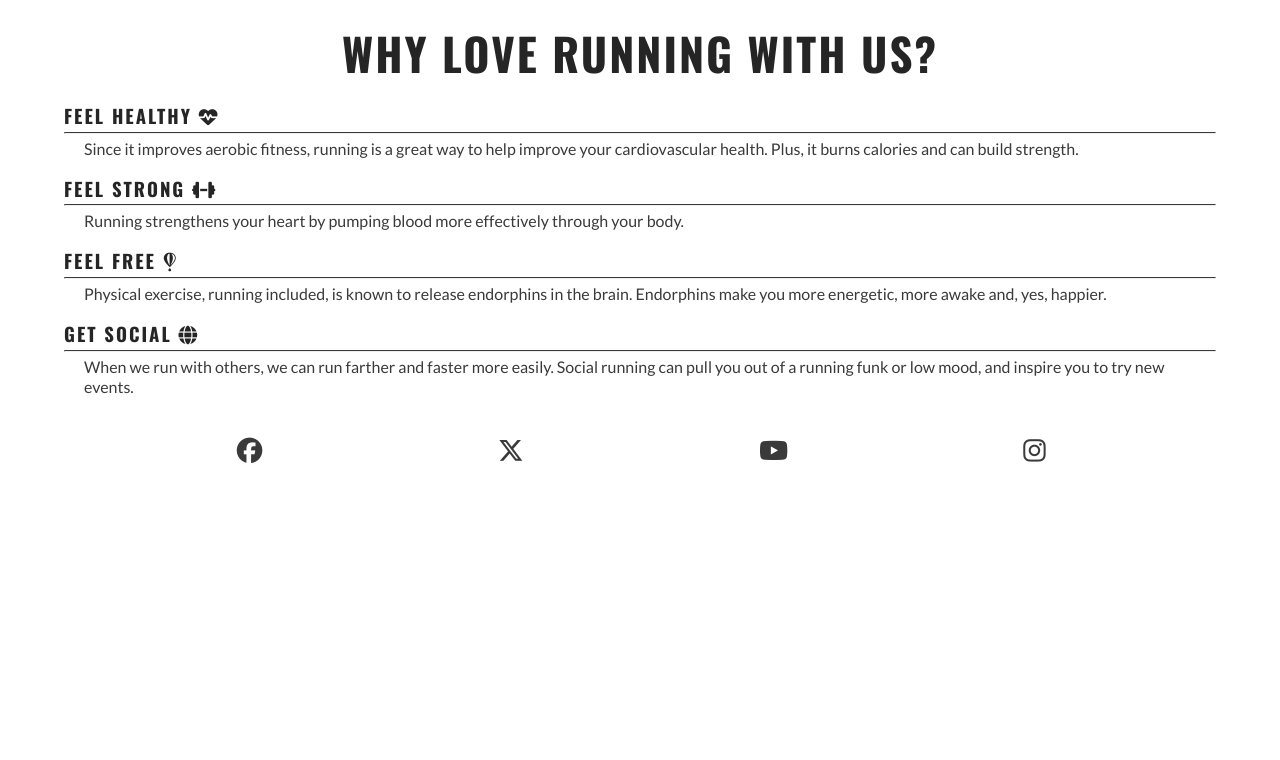
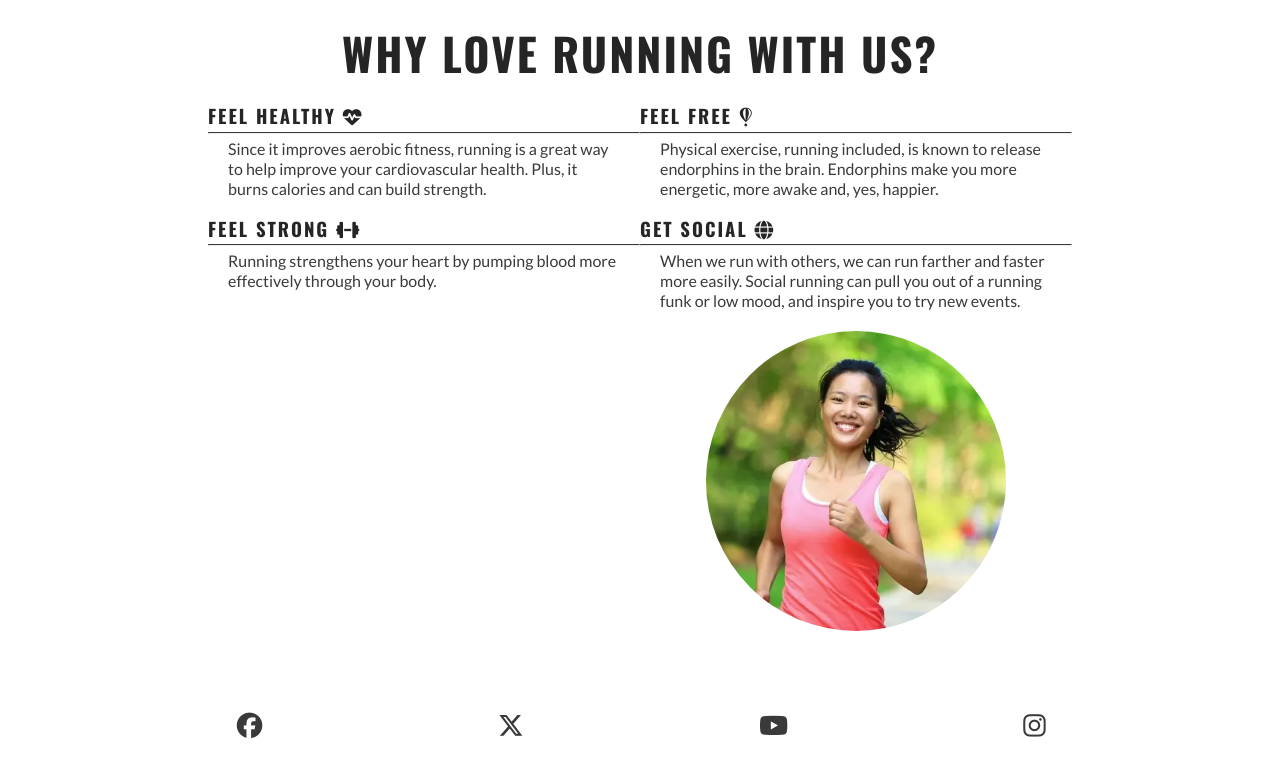
Before and after one commit to Buya96/love-running, a plain HTML site: page index.html in a window 1280 px wide. Shown: the part 679-1439 px from the top of the page. Before the commit the page ends 1164 px from the top, so only its background shows below. Drawn offline with nearby package versions, Linux system fonts and the light colour scheme.

```diff
--- a/assets/css/styles.css
+++ b/assets/css/styles.css
@@ -130,9 +130,26 @@ main {
     padding: 0 20px;
 }
 
-hr {
+#benefits hr {
     border-top: 1px solid #3a3a3a;
     margin: 5px 0;
+}
+
+#circle-cover-bg {
+    background: url("../images/reasons-image.webp") no-repeat top center / cover;
+    height: 90vw;
+    width:90vw;
+    margin-bottom: 20px;
+    /* Makes the square image into a circle */
+    border-radius: 50%;
+    max-width: 300px;
+    max-height: 300px;
+}
+
+#benefits-image {
+    display: flex;
+    align-items: center;
+    justify-content: center;
 }
 
 /* Footer */
@@ -186,6 +203,23 @@ hr {
         right: 50px;
     }
 
+    /* Reasons Section */
+    #benefits-mental, #benefits-physical {
+        display: flex;
+        flex-direction: column;
+        width: 100%;
+
+    }
+
+#benefits-mental > div, #benefits-physical > div {
+    width: 75%;
+}
+
+#benefits-mental > div, {
+    text-align: end;
+    align-self:flex-end;
+}
+
 }
 
 /* Large devices (laptops and desktops, 992px and up) */
@@ -194,3 +228,31 @@ hr {
         border-bottom: 1px solid #3a3a3a;
     }
 }
+
+@media screen and (min-width: 1200px) {
+    /*Reasons Section*/
+    #benefits {
+        display:flex;
+        flex-direction: row;
+    }
+
+    #benefits > div {
+        flex: 1;
+    }
+
+    #benefits-image {
+        order: 0
+    }
+
+    #benefits-mental {
+        order: 1
+    }
+
+    #benefits-mental > div  {
+        align-self: flex-start;
+    }
+
+    #benefits-physical > div {
+        align-self: flex-end;
+    }
+}
--- a/index.html
+++ b/index.html
@@ -102,6 +102,8 @@
                 mood, and inspire you to try new events.
                 </p>
             </div>
+            <div id="benefits-image">
+                <div id="circle-cover-bg"></div>
           </div>
         </div>
       </section>
```
